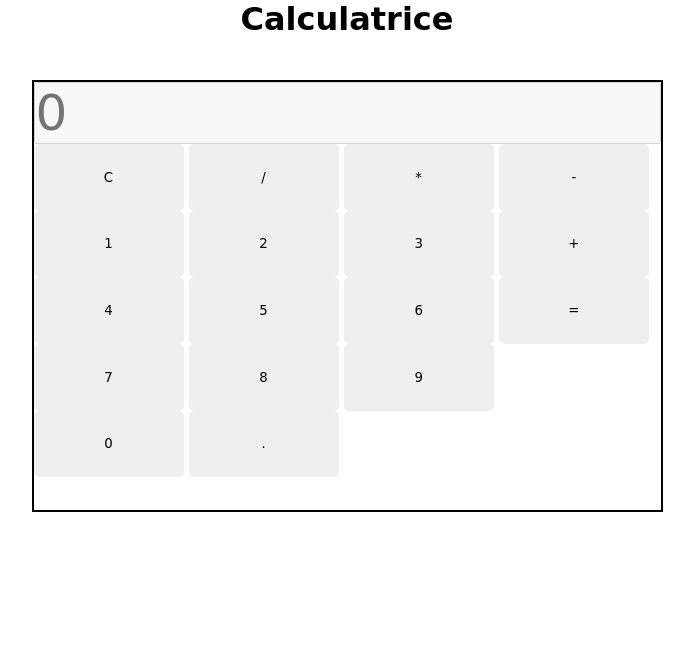
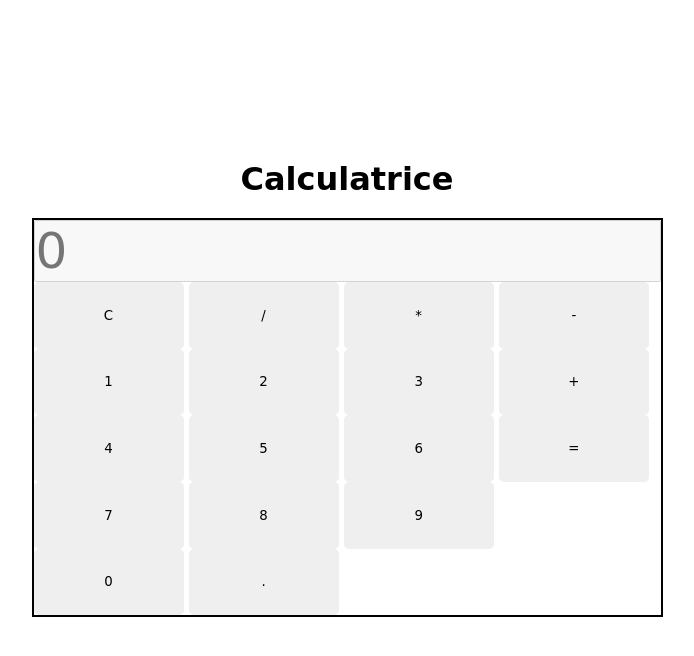
Before and after one commit to Seksanhh/Calculatrice-Js-Vanilla, a plain HTML site: page index.html in a window 1280 px wide. Shown: the whole page, without its empty margins (293-987 px from the left). Drawn offline with Linux system fonts and the light colour scheme.

Commit message:
Réajustement de la position au milieu de l'écran

```diff
--- a/index.html
+++ b/index.html
@@ -10,12 +10,11 @@
   </head>
   <body>
 <header>
-  <h1>Calculatrice</h1>
 
 </header>
 
     <main>
-
+      <h1>Calculatrice</h1>
 
 
 
--- a/style.css
+++ b/style.css
@@ -7,21 +7,24 @@
     box-sizing: border-box;
 }
 header{
-    height: 10vh;
+    height: 20vh;
 
 
 }
 main{
     width: 100%;
     height: 40vh;
+    gap: 20px;
     display: flex;
-    justify-content: center;
+    flex-direction: column;
+    justify-content:space-between;
+    align-items: center;
 
 }
 
 h1{
-    display: flex;
-    justify-content: center;
+
+
 }
 
 input {
```
